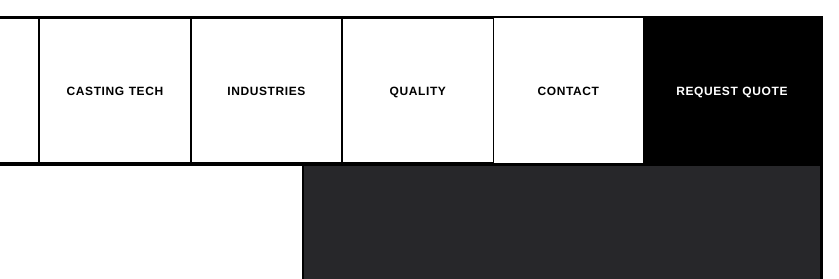
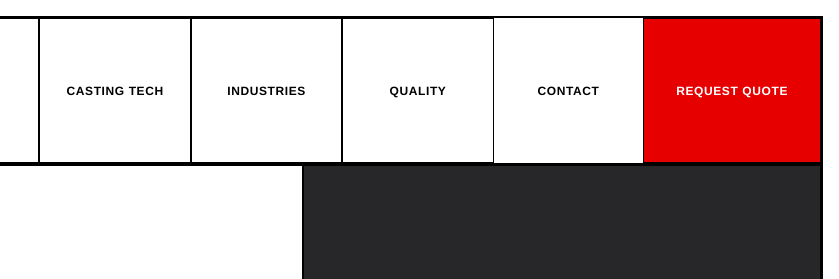
Before and after one commit to Harsh2023UCI8026/superkino-02, a plain HTML site: page index.html in a window 1280 px wide. Shown: the top 279 px of the page, 441-1280 px from the left. Drawn offline with nearby package versions, Linux system fonts and the light colour scheme.

Commit message:
Change Request Quote link color to swiss-red

```diff
--- a/index.html
+++ b/index.html
@@ -83,7 +83,7 @@
             <a href="#" class="swiss-nav-link flex-1 flex items-center justify-center text-center p-4 border-r grid-line hover-invert">Industries</a>
             <a href="#" class="swiss-nav-link flex-1 flex items-center justify-center text-center p-4 border-r grid-line hover-invert">Quality</a>
             <a href="#" class="swiss-nav-link flex-1 flex items-center justify-center text-center p-4 hover-invert">Contact</a>
-            <a href="#" class="swiss-nav-link bg-black text-white flex items-center justify-center text-center p-4 px-8 hover-red border-l grid-line">Request Quote</a>
+            <a href="#" class="swiss-nav-link bg-swiss-red text-white flex items-center justify-center text-center p-4 px-8 hover-red border-l grid-line">Request Quote</a>
         </nav>
 
         <!-- Mobile Nav Placeholder -->
```
